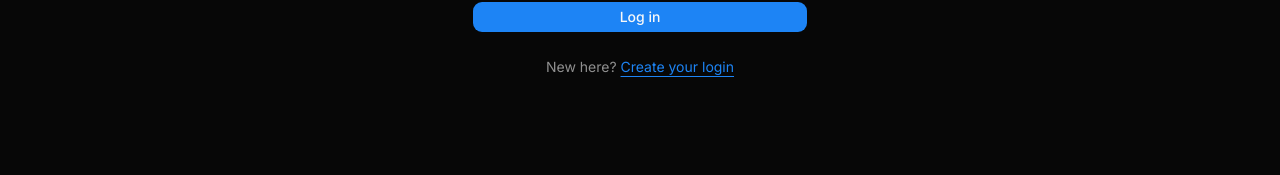
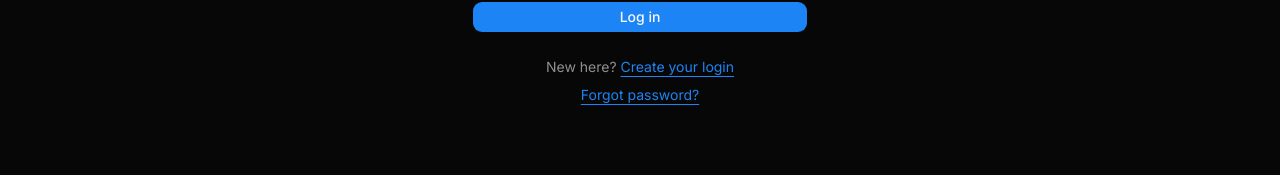
Before and after one commit to ai-x-systems/ai-x-systems-2, a Next.js app: page /client/login in a window 1280 px wide. Shown: the part 461-636 px from the top of the page. Built offline with nearby package versions, Linux system fonts and the light colour scheme; no server answers.

Commit message:
Update page.tsx

```diff
--- a/app/client/login/page.tsx
+++ b/app/client/login/page.tsx
@@ -25,6 +25,11 @@ export default function ClientLoginPage() {
               Create your login
             </a>
           </p>
+          <p className="mt-2 text-center text-sm text-muted-foreground">
+            <a href="/client/forgot-password" className="text-primary underline underline-offset-4">
+              Forgot password?
+            </a>
+          </p>
         </div>
       </main>
       <Footer />
```
